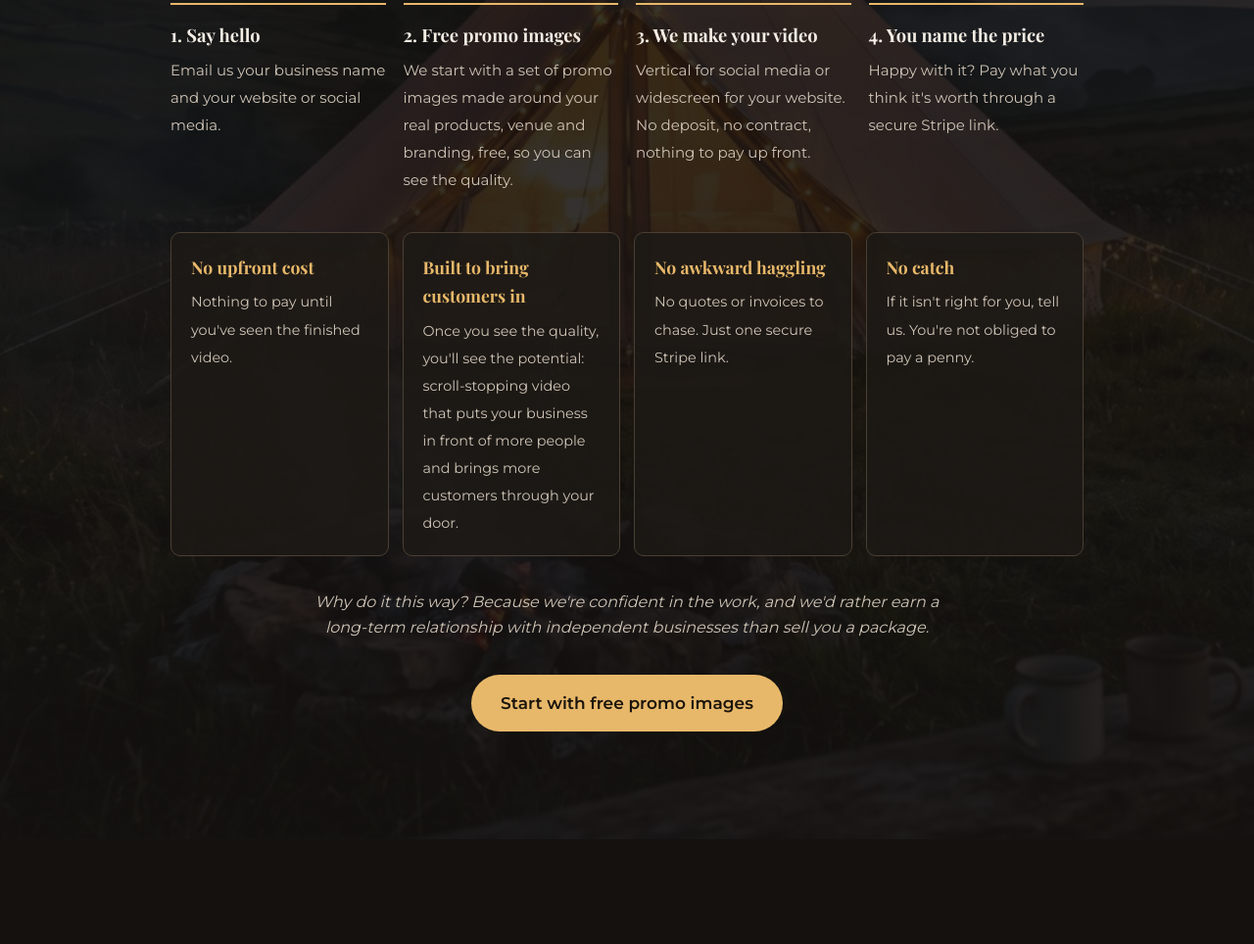
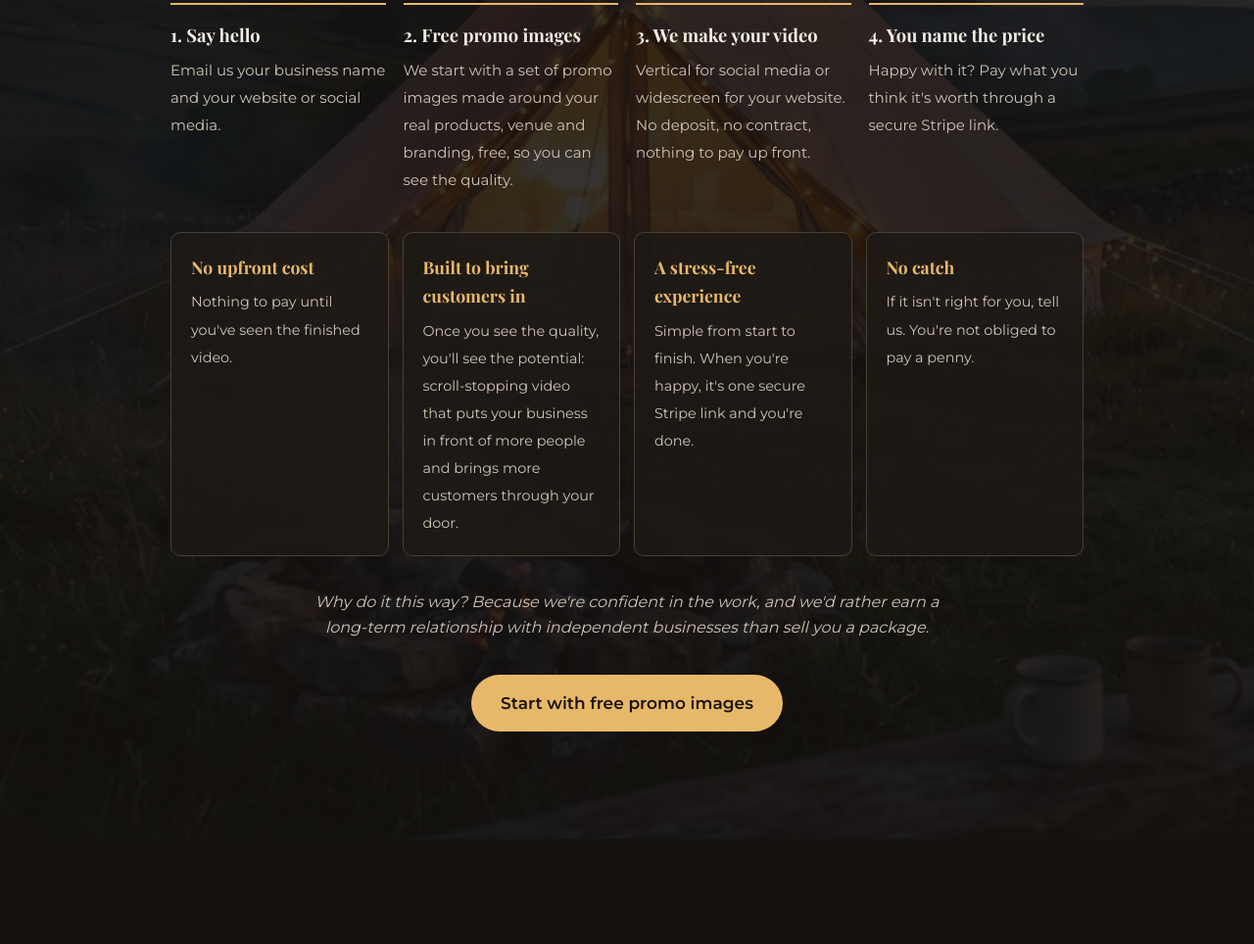
Before and after one commit to askfranklinmedia-eng/askfranklinmedia-eng.github.io, a plain HTML site: page index.html in a window 1280 px wide. Shown: the part 4320-5284 px from the top of the page at 98% size. Drawn offline with nearby package versions, Linux system fonts and the light colour scheme; a web font is replaced by a local one.

```diff
--- a/index.html
+++ b/index.html
@@ -200,7 +200,7 @@ footer a{color:#8d8276}
   <div class="promise">
     <div><b>No upfront cost</b><span>Nothing to pay until you've seen the finished video.</span></div>
     <div><b>Built to bring customers in</b><span>Once you see the quality, you'll see the potential: scroll-stopping video that puts your business in front of more people and brings more customers through your door.</span></div>
-    <div><b>No awkward haggling</b><span>No quotes or invoices to chase. Just one secure Stripe link.</span></div>
+    <div><b>A stress-free experience</b><span>Simple from start to finish. When you're happy, it's one secure Stripe link and you're done.</span></div>
     <div><b>No catch</b><span>If it isn't right for you, tell us. You're not obliged to pay a penny.</span></div>
   </div>
   <p class="why">Why do it this way? Because we're confident in the work, and we'd rather earn a long-term relationship with independent businesses than sell you a package.</p>
```
